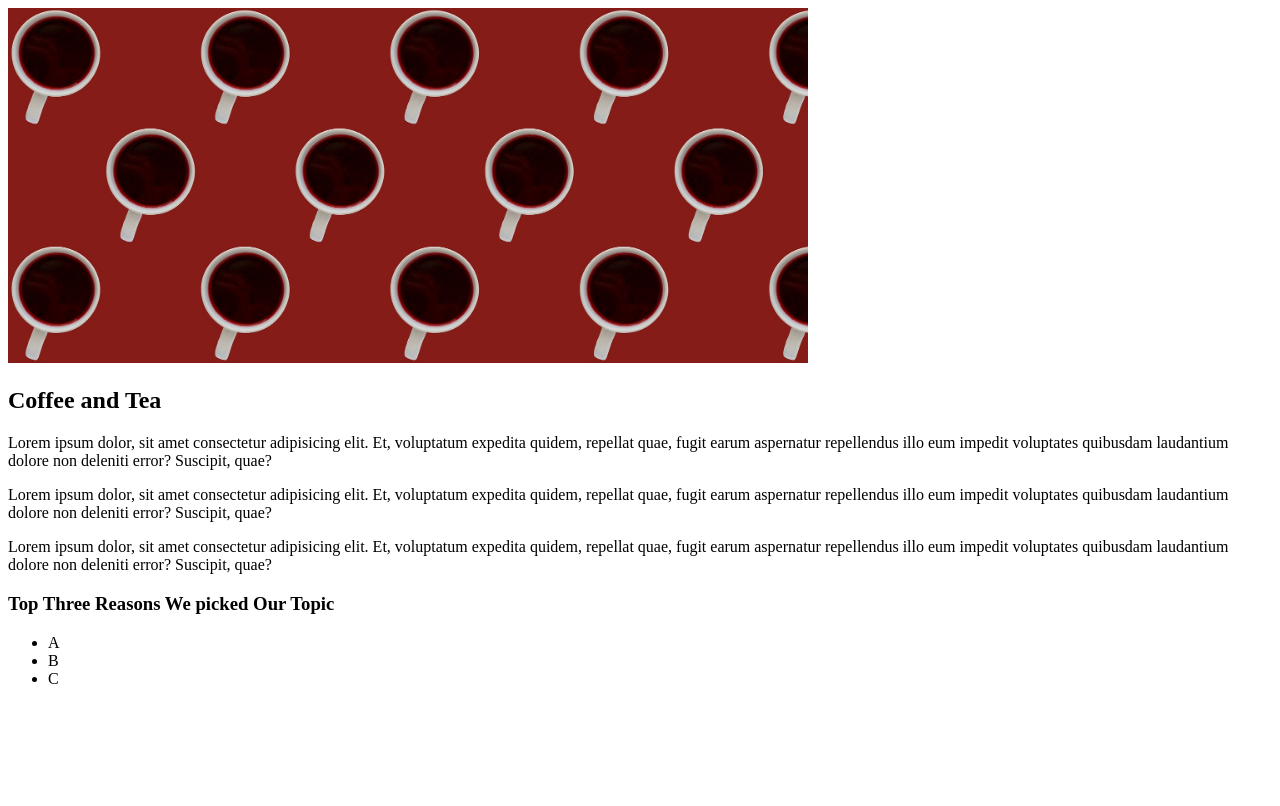
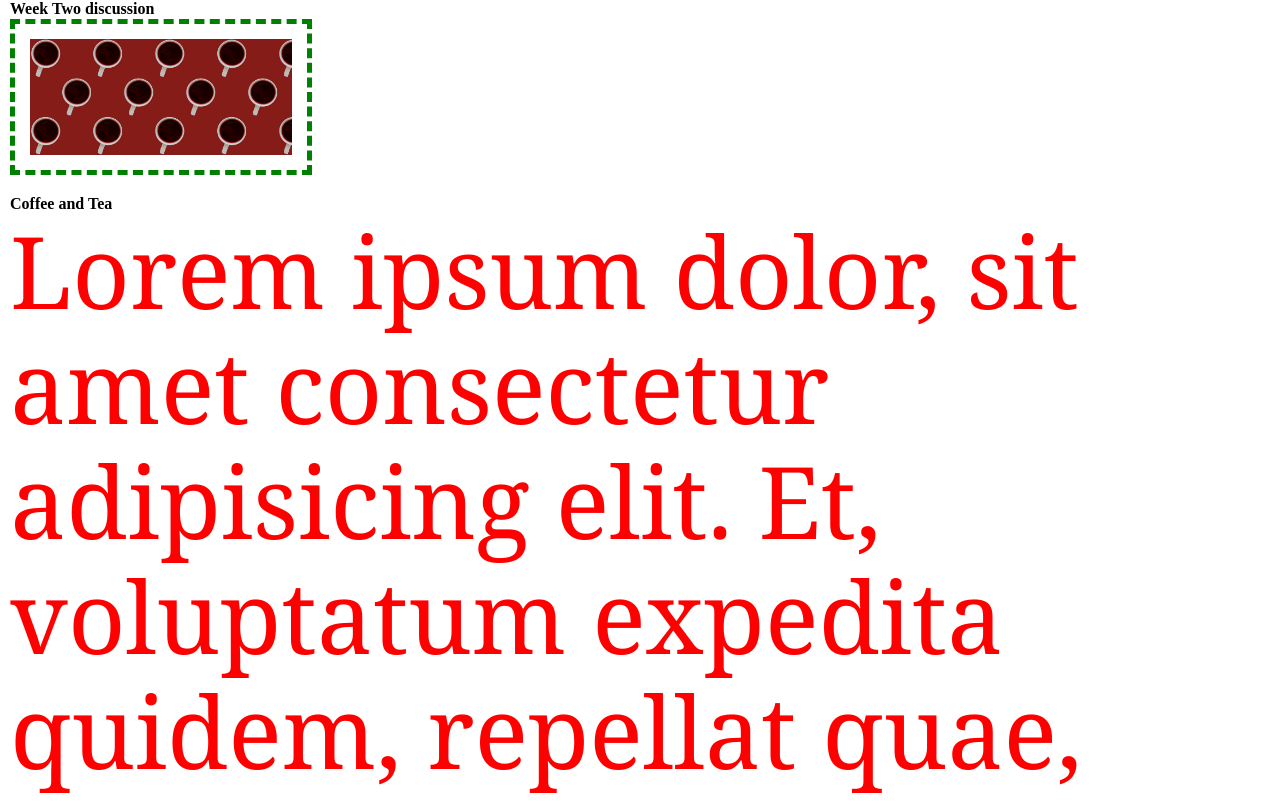
Before and after one commit to kohosoyachi/339week2, a plain HTML site: page index.html in a window 1280 px wide. Shown: the part 142-948 px from the top of the page. Before the commit the page ends 846 px from the top, so only its background shows below. Drawn offline with Linux system fonts and the light colour scheme; files that its build step writes are made by us from their sources.

Commit message:
Add files via upload

```diff
--- a/index.html
+++ b/index.html
@@ -4,13 +4,15 @@
     <meta charset="UTF-8">
     <meta http-equiv="X-UA-Compatible" content="IE=edge">
     <meta name="viewport" content="width=device-width, initial-scale=1.0">
-    <!-- <link rel="stylesheet" href="css/html5reset.css"> -->
-    <!-- <link rel="stylesheet" href="css/student1.css"> -->
+    <link rel="stylesheet" href="css/html5reset.css">
+    <link rel="stylesheet" href="css/student1.css">
     <!-- <link rel="stylesheet" href="css/student2.css"> -->
     <!-- <link rel="stylesheet" href="css/student3.css"> -->
     <title>Week 2 Discussion</title>
 </head>
 <body>
+    <a href="#main">Skip To Main Content</a>
+
     <header>
         <nav>
             <ul>
--- /dev/null
+++ b/student1.css
@@ -0,0 +1,45 @@
+body{
+    margin:5px;
+    padding:5px;
+    line-height:1.15;
+ }
+
+ h1,h2, h3{
+    font-weight: bold;
+    margin-top:15px;
+
+ }
+ ul li{
+    margin-left: 25px;
+    list-style-type: upper-roman;
+ }
+
+ li {
+     background-color: rgb(0, 255, 255);
+     border-radius: 25px;
+     display:inline-block;
+     text-decoration:none;
+     height:35px;
+     text-align:center;
+     margin: 20px;
+     width: 185px;
+     padding-top:20px;
+     font-family: 'Lucida Sans', 'Lucida Sans Regular', 'Lucida Grande', 'Lucida Sans Unicode', Geneva, Verdana, sans-serif;
+     border: solid black 2px;
+
+ }
+
+ img {
+     box-sizing:border-box;
+     width: 24%;
+     padding: 15px;
+     border: dashed green 5px;
+     margin: 0px;
+ }
+
+ p {
+     color: red;
+     font-size: 100px;
+     font-family:Georgia, 'Times New Roman', Times, serif;
+     font-weight:200;
+ }
```
Also changed, not shown: colleen.html (+4 -1 lines), jackie.html (+4 -2 lines).
